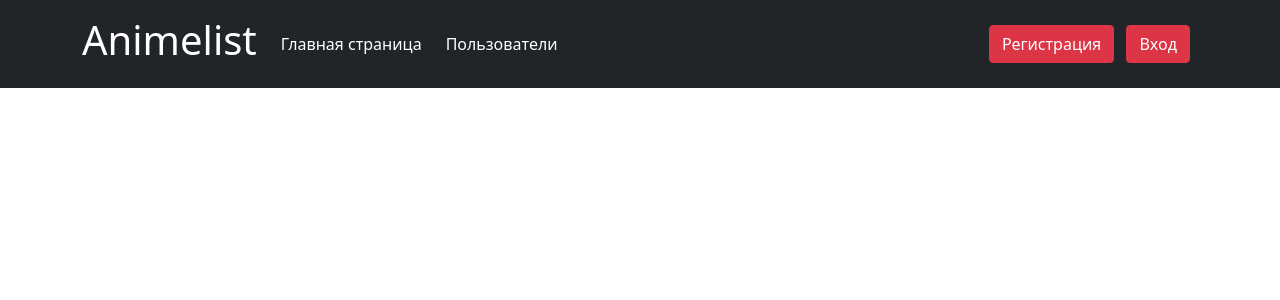
After one commit to Valfy/django-animelist, a Django app: template animelist/templates/lp.html in a window 1280 px wide. The commit adds this page. Shown: the top 300 px of the page. Run offline with Django 3.2, Linux system fonts and the light colour scheme; the template is opened without the code that fills it, so the values that code supplies are empty.

Commit message:
Templates fixes

```diff
--- a/animelist/animelist/urls.py
+++ b/animelist/animelist/urls.py
@@ -5,7 +5,8 @@ from django.conf.urls.static import static
 
 urlpatterns = [
     path('admin/', admin.site.urls),
-    path('', include('anime.urls'))
+    path('', include('anime.urls')),
+    path('', include('profiles.urls')),
 ]
 
 urlpatterns += static(settings.MEDIA_URL, document_root=settings.MEDIA_ROOT)
--- a/animelist/templates/anime/anime.html
+++ b/animelist/templates/anime/anime.html
@@ -2,10 +2,7 @@
 
 {% block title %}<title>{{ anime_object.name }}</title>{% endblock %}
 
-{% block links %}
-<li><a href="{% url 'main' %}" class="nav-link px-4 text-white">Главная страница</a></li>
-<li><a class="nav-link px-0 text-white">Пользователи</a></li>
-{% endblock %}
+{% block links %} {% include 'inc/clean_links.html' %} {% endblock %}
 
 {% block main %}
 <div class="row g-0">
--- a/animelist/templates/anime/tagged.html
+++ b/animelist/templates/anime/tagged.html
@@ -2,7 +2,4 @@
 
 {% block title %}<title>Аниме по тэгу: {{ tag.name }}</title>{% endblock %}
 
-{% block links %}
-<li><a href="{% url 'main' %}" class="nav-link px-4 text-white">Главная страница</a></li>
-<li><a class="nav-link px-0 text-white">Пользователи</a></li>
-{% endblock %}
+{% block links %} {% include 'inc/clean_links.html' %} {% endblock %}
--- a/animelist/templates/base.html
+++ b/animelist/templates/base.html
@@ -9,7 +9,23 @@
 </head>
 
 <body>
-{% block header %}{% endblock %}
+{% block header %}
+<header class="p-3 bg-dark text-white">
+    <div class="container">
+        <div class="d-flex flex-wrap align-items-center justify-content-center justify-content-lg-start">
+            <h1>Animelist</h1>
+            <ul class="nav col-12 col-lg-auto me-lg-auto mb-2 justify-content-center mb-md-0">
+                {% block links %}{% endblock %}
+            </ul>
+
+            <div class="text-end">
+                <a href="{% url 'rp' %}" class="btn btn-danger">Регистрация</a>
+                <a href="{% url 'lp' %}" class="btn btn-danger m-2">Вход</a>
+            </div>
+        </div>
+    </div>
+</header>
+{% endblock %}
 {% block main %}{% endblock %}
 <script src="https://cdn.jsdelivr.net/npm/bootstrap@5.1.3/dist/js/bootstrap.bundle.min.js"
         integrity="sha384-ka7Sk0Gln4gmtz2MlQnikT1wXgYsOg+OMhuP+IlRH9sENBO0LRn5q+8nbTov4+1p" crossorigin="anonymous">
--- /dev/null
+++ b/animelist/templates/inc/clean_links.html
@@ -0,0 +1,2 @@
+<li><a href="{% url 'main' %}" class="nav-link px-4 text-white">Главная страница</a></li>
+<li><a class="nav-link px-0 text-white">Пользователи</a></li>
--- /dev/null
+++ b/animelist/templates/lp.html
@@ -0,0 +1,5 @@
+{% extends 'base.html' %}
+
+{% block title %}<title>Вход</title>{% endblock %}
+
+{% block links %} {% include 'inc/clean_links.html' %} {% endblock %}
--- /dev/null
+++ b/animelist/templates/rp.html
@@ -0,0 +1,5 @@
+{% extends 'base.html' %}
+
+{% block title %}<title>Регистрация</title>{% endblock %}
+
+{% block links %} {% include 'inc/clean_links.html' %} {% endblock %}
```
Also changed, not shown: animelist/profiles/urls.py (added, +7 -0 lines), animelist/profiles/views.py (+6 -1 lines), animelist/templates/anime/all.html (+6 -21 lines).
